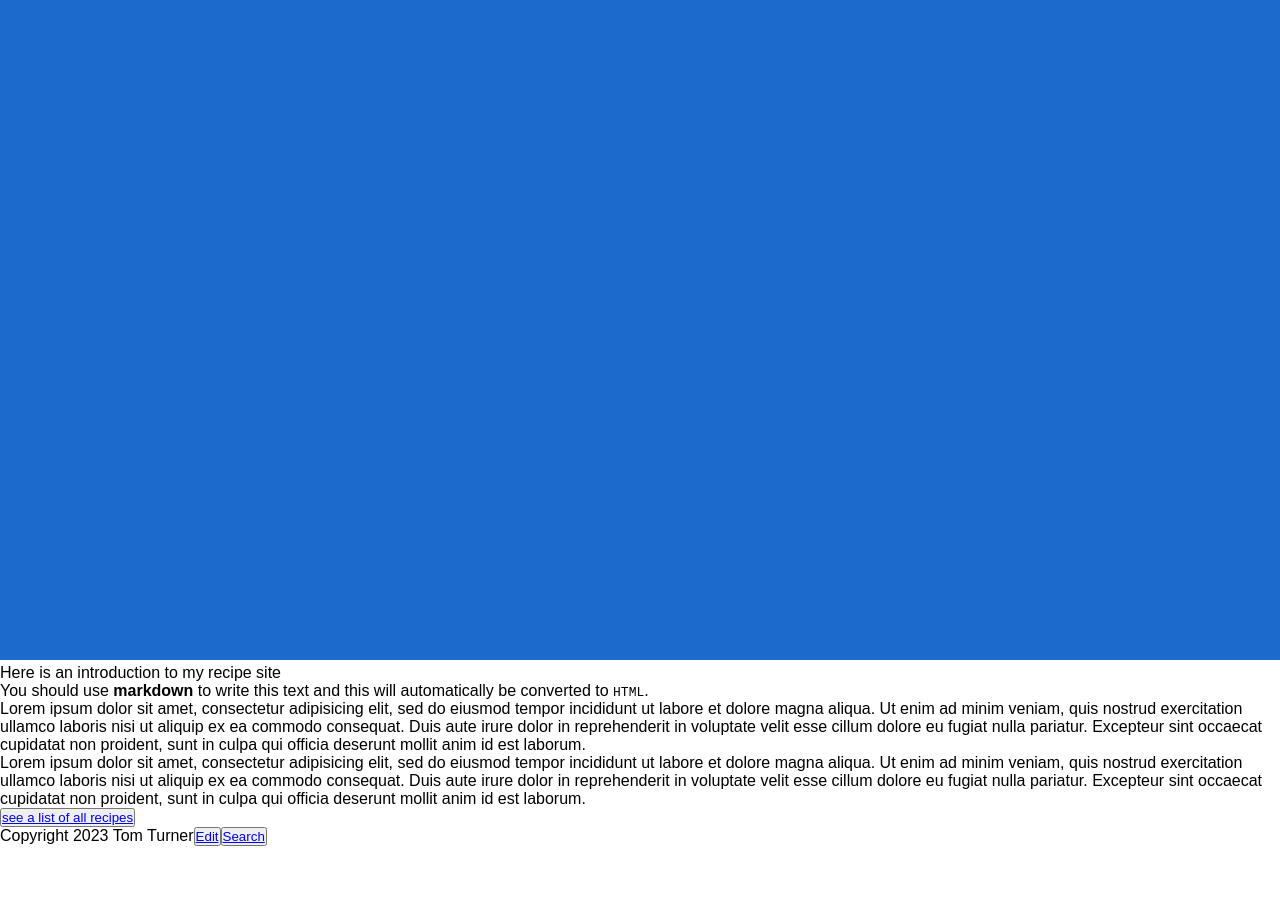
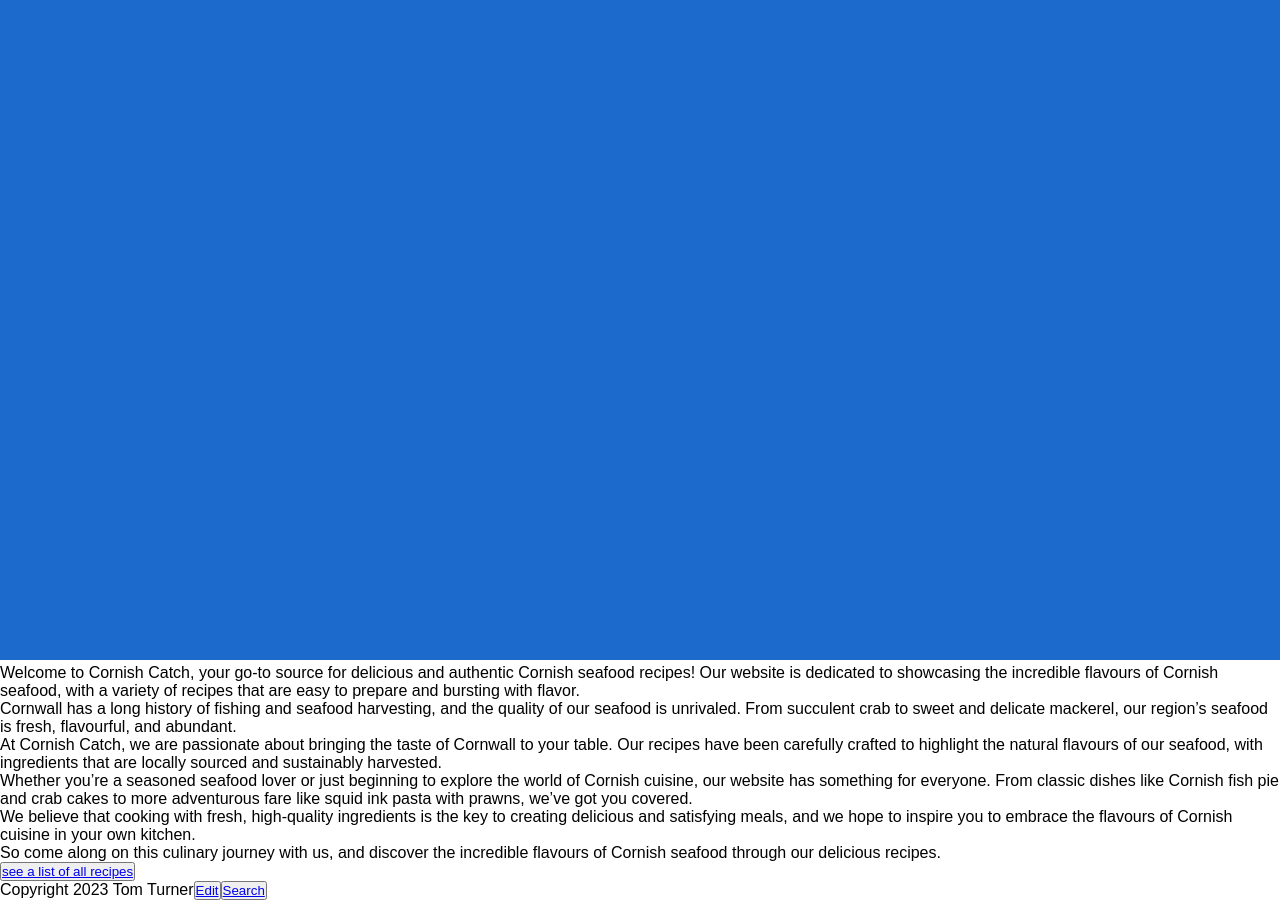
Before and after one commit to Tomturner11/CornishCatch, a Jekyll site: the page built from home/index.md, in a window 1280 px wide and 900 px high, scrolled down 1277 px. Built offline with Jekyll 4.4.1, drawn with Linux system fonts in a browser that asks for light colours; before the commit the page ends 2123 px from its top, so only the background shows below that.

Commit message:
Update Home Page “index”

```diff
--- a/home/index.md
+++ b/home/index.md
@@ -1,15 +1,19 @@
 ---
+title: Here is the name of your recipe site
+coverimage: ../uploads/bookcover.jpg
+permalink: /
 layout: recipeshome
-title: Here is the name of your recipe site
-permalink: "/"
-coverimage: ../uploads/bookcover.jpg
 published: true
+date: 2023-03-14T18:38:05.259Z
 ---
+Welcome to Cornish Catch, your go-to source for delicious and authentic Cornish seafood recipes! Our website is dedicated to showcasing the incredible flavours of Cornish seafood, with a variety of recipes that are easy to prepare and bursting with flavor.
 
-Here is an introduction to my recipe site
+Cornwall has a long history of fishing and seafood harvesting, and the quality of our seafood is unrivaled. From succulent crab to sweet and delicate mackerel, our region's seafood is fresh, flavourful, and abundant.
 
-You should use **markdown** to write this text and this will automatically be converted to `HTML`.
+At Cornish Catch, we are passionate about bringing the taste of Cornwall to your table. Our recipes have been carefully crafted to highlight the natural flavours of our seafood, with ingredients that are locally sourced and sustainably harvested.
 
-Lorem ipsum dolor sit amet, consectetur adipisicing elit, sed do eiusmod tempor incididunt ut labore et dolore magna aliqua. Ut enim ad minim veniam, quis nostrud exercitation ullamco laboris nisi ut aliquip ex ea commodo consequat. Duis aute irure dolor in reprehenderit in voluptate velit esse cillum dolore eu fugiat nulla pariatur. Excepteur sint occaecat cupidatat non proident, sunt in culpa qui officia deserunt mollit anim id est laborum.
+Whether you're a seasoned seafood lover or just beginning to explore the world of Cornish cuisine, our website has something for everyone. From classic dishes like Cornish fish pie and crab cakes to more adventurous fare like squid ink pasta with prawns, we've got you covered.
 
-Lorem ipsum dolor sit amet, consectetur adipisicing elit, sed do eiusmod tempor incididunt ut labore et dolore magna aliqua. Ut enim ad minim veniam, quis nostrud exercitation ullamco laboris nisi ut aliquip ex ea commodo consequat. Duis aute irure dolor in reprehenderit in voluptate velit esse cillum dolore eu fugiat nulla pariatur. Excepteur sint occaecat cupidatat non proident, sunt in culpa qui officia deserunt mollit anim id est laborum.
+We believe that cooking with fresh, high-quality ingredients is the key to creating delicious and satisfying meals, and we hope to inspire you to embrace the flavours of Cornish cuisine in your own kitchen.
+
+So come along on this culinary journey with us, and discover the incredible flavours of Cornish seafood through our delicious recipes.
```
